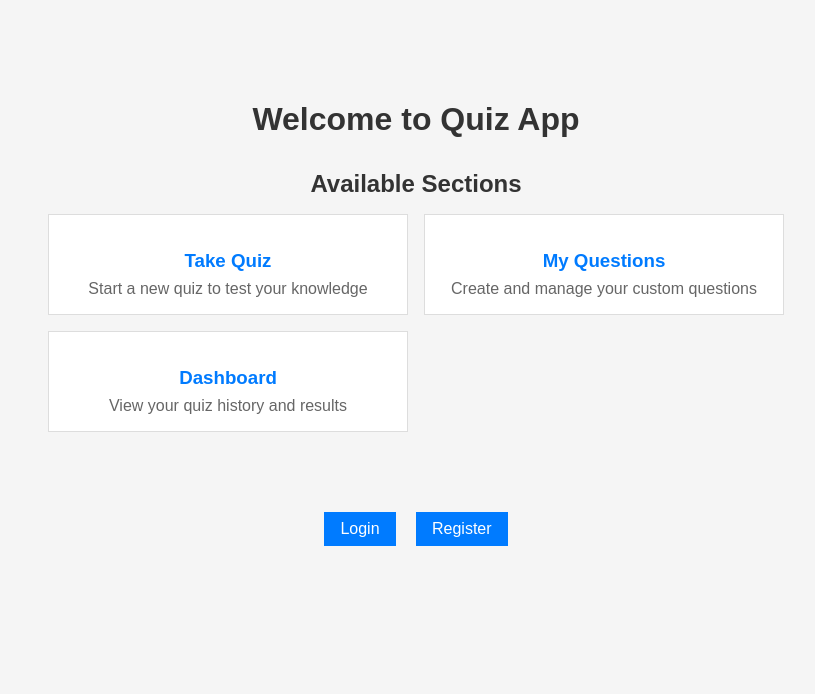
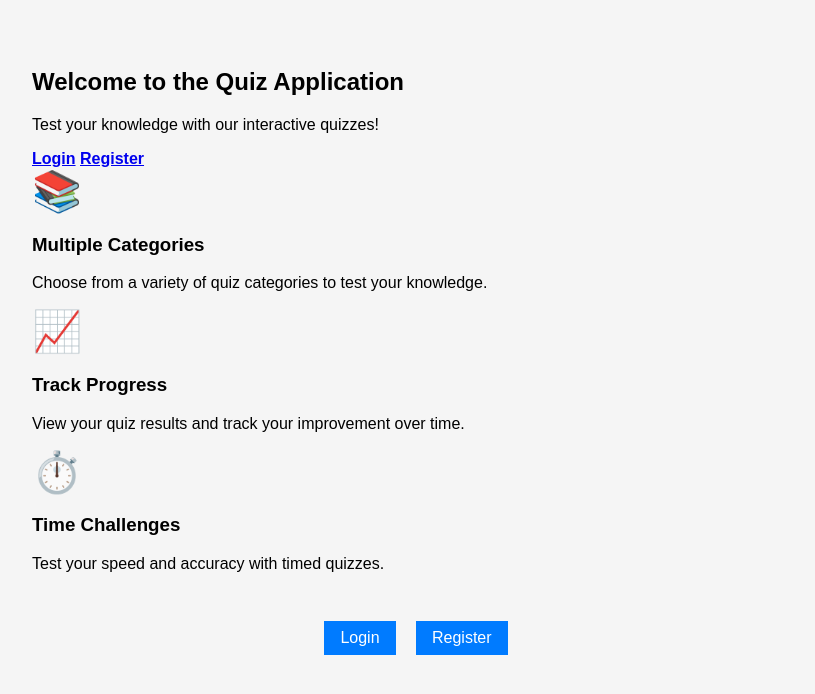
Before and after one commit to salem2400/ALX_Project_Graduation, a Flask app: page / in a window 1280 px wide. Shown: the top 694 px of the page, without its empty margins (224-1039 px from the left). Run offline with Flask 3, Linux system fonts and the light colour scheme; some libraries are stand-ins or nearby versions.

Commit message:
Enhance homepage layout with hero and features sections; improve button interactions and styling

```diff
--- a/templates/index.html
+++ b/templates/index.html
@@ -2,75 +2,79 @@
 
 {% block content %}
 <div class="container">
-    <div class="welcome-section">
-        <h1>Welcome to Quiz App</h1>
+    <!-- Hero Section -->
+    <section class="hero-section fade-in">
+        <h1>Welcome to the Quiz Application</h1>
+        <p class="hero-text">Test your knowledge with our interactive quizzes!</p>
 
-        <div class="sections-nav">
-            <h2>Available Sections</h2>
-            <div class="nav-grid">
-                <a href="{{ url_for('routes.quiz') }}" class="section-link">
-                    <h3>Take Quiz</h3>
-                    <p>Start a new quiz to test your knowledge</p>
-                </a>
+        {% if current_user.is_authenticated %}
+        <a href="{{ url_for('routes.quiz') }}" class="btn">Start Quiz</a>
+        {% else %}
+            <div class="cta-buttons">
+                <a href="{{ url_for('routes.login') }}" class="btn">Login</a>
+                <a href="{{ url_for('routes.register') }}" class="btn btn-secondary">Register</a>
+            </div>
+        {% endif %}
+    </section>
 
-                <a href="{{ url_for('routes.custom_questions') }}" class="section-link">
-                    <h3>My Questions</h3>
-                    <p>Create and manage your custom questions</p>
-                </a>
+    <!-- Features Section -->
+    <section class="features-section">
+        <div class="feature-card fade-in">
+            <div class="feature-icon">📚</div>
+            <h3>Multiple Categories</h3>
+            <p>Choose from a variety of quiz categories to test your knowledge.</p>
+        </div>
 
-                <a href="{{ url_for('routes.dashboard') }}" class="section-link">
-                    <h3>Dashboard</h3>
-                    <p>View your quiz history and results</p>
-                </a>
-            </div>
+        <div class="feature-card fade-in">
+            <div class="feature-icon">📈</div>
+            <h3>Track Progress</h3>
+            <p>View your quiz results and track your improvement over time.</p>
         </div>
-    </div>
+
+        <div class="feature-card fade-in">
+            <div class="feature-icon">⏱️</div>
+            <h3>Time Challenges</h3>
+            <p>Test your speed and accuracy with timed quizzes.</p>
+        </div>
+    </section>
 </div>
 
 <style>
-.welcome-section {
-    text-align: center;
-    padding: 1rem;
-    margin: 1rem auto;
+.hero-section h1 {
+    font-weight: bold;
+    transition: all 0.3s ease;
 }
 
-.welcome-section h1 {
-    margin-bottom: 2rem;
-    color: #333;
+.hero-section h1:hover {
+    transform: translateY(-2px);
 }
 
-.sections-nav {
-    margin-top: 2rem;
+.feature-card h3 {
+    font-weight: bold;
+    transition: all 0.3s ease;
 }
 
-.sections-nav h2 {
-    margin-bottom: 1rem;
-    color: #333;
+.feature-card:hover h3 {
+    transform: translateY(-2px);
 }
 
-.nav-grid {
-    display: grid;
-    grid-template-columns: repeat(auto-fit, minmax(250px, 1fr));
-    gap: 1rem;
-    margin: 1rem 0;
+.feature-icon {
+    font-size: 2.5rem;
+    margin-bottom: 1rem;
+    transition: all 0.3s ease;
 }
 
-.section-link {
-    padding: 1rem;
-    text-decoration: none;
-    color: #333;
-    background: white;
-    border: 1px solid #ddd;
+.feature-card:hover .feature-icon {
+    transform: scale(1.1) translateY(-2px);
 }
 
-.section-link h3 {
-    margin-bottom: 0.5rem;
-    color: #007bff;
+.btn {
+    font-weight: bold;
+    transition: all 0.3s ease;
 }
 
-.section-link p {
-    color: #666;
-    margin: 0;
+.btn:hover {
+    transform: translateY(-2px);
 }
 </style>
 {% endblock %}
```
